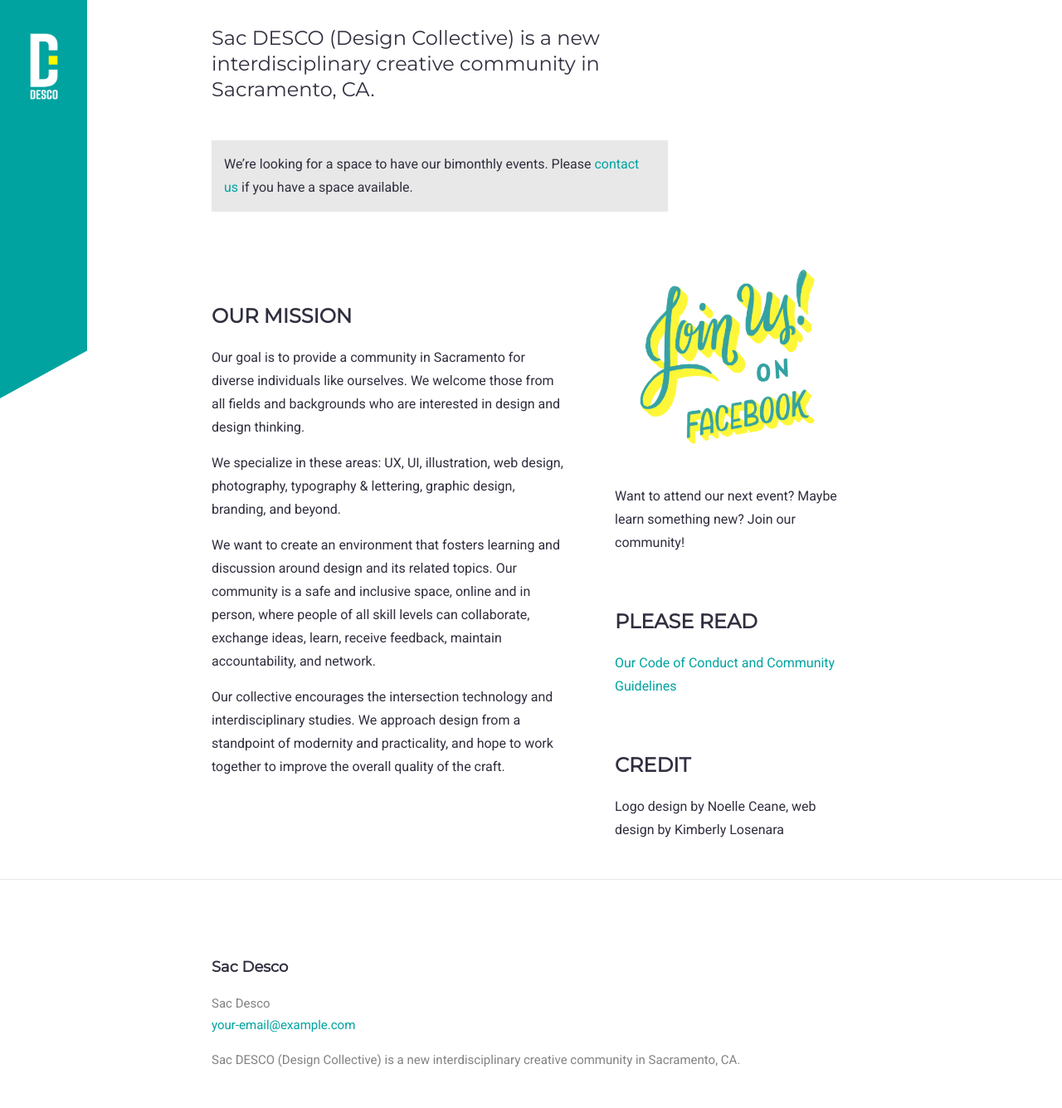
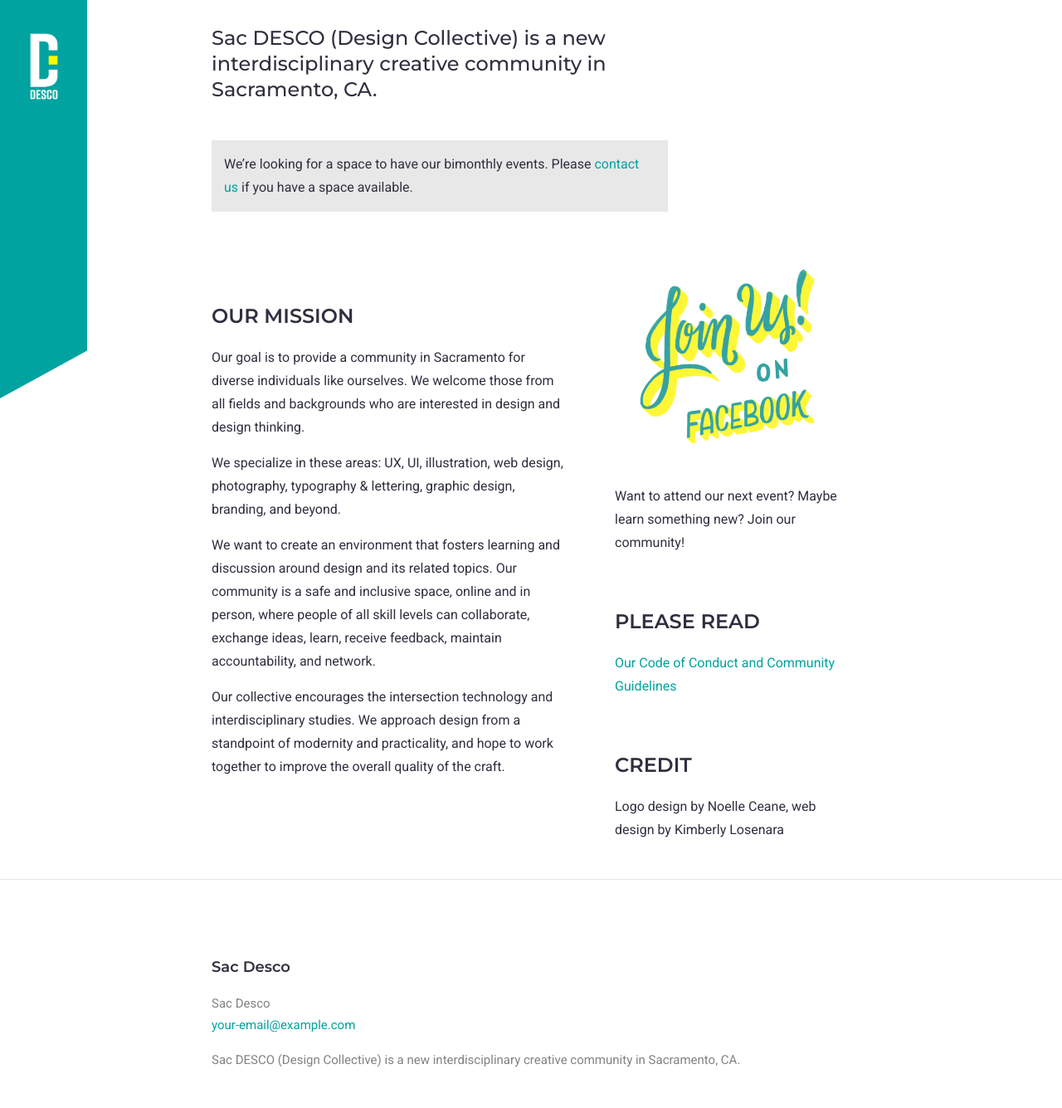
Before and after one commit to kmbrlygl/thisisdesco, a Jekyll site: the page built from index.md, in a window 1280 px wide. Shown: the whole page at 83% size. Built offline with Jekyll 4.4.1, drawn with Linux system fonts in a browser that asks for light colours.

Commit message:
Added bold weights from Google Fonts

```diff
--- a/_includes/head.html
+++ b/_includes/head.html
@@ -10,7 +10,7 @@
   <link rel="canonical" href="{{ page.url | replace:'index.html','' | absolute_url }}">
   <link rel="alternate" type="application/rss+xml" title="{{ site.title | escape }}" href="{{ "/feed.xml" | relative_url }}">
   <link rel="icon" type="image/ico" href="/assets/images/favicon.ico">
-  <link href="https://fonts.googleapis.com/css?family=Montserrat|Roboto" rel="stylesheet">
+  <link href="https://fonts.googleapis.com/css?family=Montserrat:500,600|Roboto" rel="stylesheet">
 
   {% if jekyll.environment == 'production' and site.google_analytics %}
   {% include google-analytics.html %}
```
